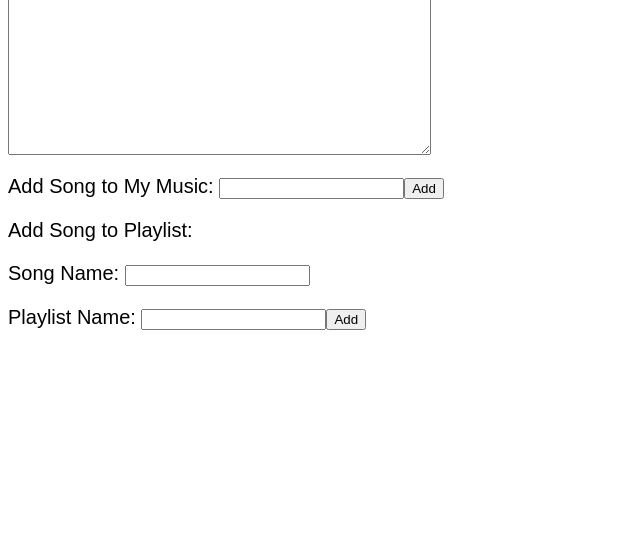
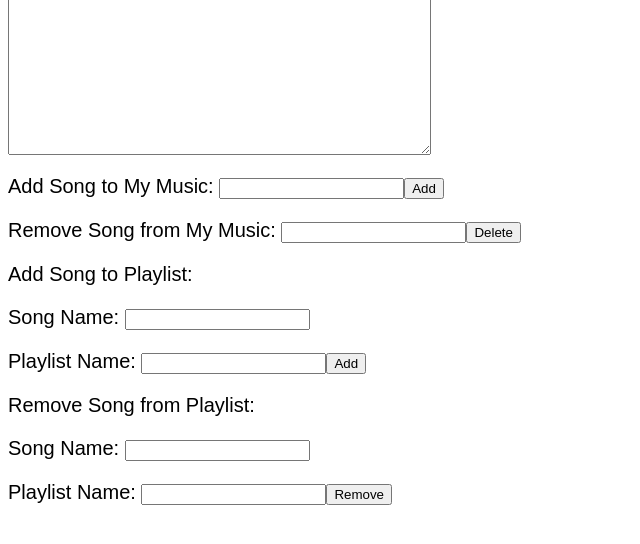
Before and after one commit to ryanbrand/music_database, a Flask app: template webserver/templates/album_results.html in a window 1280 px wide. Shown: the part 210-754 px from the top of the page, without its empty margins (0-640 px from the left). Run offline with Flask 2, Linux system fonts and the light colour scheme; the template is opened without the code that fills it, so the values that code supplies are empty; parts of the project's set-up code (start-up, migrations or seed data) failed here and were passed over.

Commit message:
Delete albums and songs from my music and playlists

```diff
--- a/webserver/server.py
+++ b/webserver/server.py
@@ -349,6 +349,19 @@ def add_album():
   except Exception as e:
     return render_template('album_fail.html')
 
+@app.route('/delete_album', methods=['POST'])
+def delete_album():
+  """
+  Remove album current user's saved music
+  """
+  album_title = request.form['album_title']
+  try:
+    g.conn.execute('DELETE FROM album_saved_by WHERE userid=%s AND album_title=%s AND artistid=%s;', current_app.user_id, album_title, current_app.artist_id)
+    return redirect('/homepage')
+  except Exception as e:
+    return render_template('album_fail.html')
+
+
 @app.route('/genre_add_album', methods=['POST'])
 def genre_add_album():
   """
@@ -381,6 +394,19 @@ def add_song():
   except Exception as e:
     return render_template('song_fail.html')
 
+@app.route('/delete_song', methods=['POST'])
+def delete_song():
+  """
+  Delete song from current user's saved music
+  """
+  song_title = request.form['song_title']
+  try:
+    g.conn.execute('DELETE FROM song_saved_by WHERE userid=%s AND song_title=%s AND album_title= %s AND artistid=%s;', current_app.user_id, song_title, current_app.album_title, current_app.artist_id)
+    return redirect('/homepage')
+  except Exception as e:
+    return render_template('song_fail.html')
+
+
 @app.route('/genre_add_song', methods=['POST'])
 def genre_add_song():
   """
@@ -412,6 +438,19 @@ def add_song_to_playlist():
   playlist_name = request.form['playlist_name']
   try:
     result = g.conn.execute('INSERT INTO in_playlist VALUES (%s, %s, %s, %s, %s)', song_title, current_app.album_title, current_app.artist_id, playlist_name, current_app.user_id)
+    return redirect('/homepage')
+  except Exception as e:
+     return render_template('playlist_fail.html')
+
+@app.route('/remove_song_from_playlist', methods=['POST'])
+def remove_song_from_playlist():
+  """
+  Remove song from specified playlist
+  """
+  song_title = request.form['song_title']
+  playlist_name = request.form['playlist_name']
+  try:
+    result = g.conn.execute('DELETE FROM in_playlist WHERE song_title=%s AND album_title= %s AND artistid=%s AND playlist_name=%s AND userid=%s;', song_title, current_app.album_title, current_app.artist_id, playlist_name, current_app.user_id)
     return redirect('/homepage')
   except Exception as e:
      return render_template('playlist_fail.html')
--- a/webserver/templates/album_results.html
+++ b/webserver/templates/album_results.html
@@ -23,6 +23,11 @@
 type="submit" value="Add"></p>
 </form>
 
+<form method="POST" action="/delete_song">
+<p>Remove Song from My Music: <input type="text" name="song_title"><input \
+type="submit" value="Delete"></p>
+</form>
+
 <form method="POST" action="/add_song_to_playlist">
 <p>Add Song to Playlist: </p>
 <p>Song Name: <input type="text" name="song_title">
@@ -30,6 +35,12 @@ type="submit" value="Add"></p>
 type="submit" value="Add"></p>
 </form>
 
+<form method="POST" action="/remove_song_from_playlist">
+<p>Remove Song from Playlist: </p>
+<p>Song Name: <input type="text" name="song_title">
+<p>Playlist Name: <input type="text" name="playlist_name"><input \
+type="submit" value="Remove"></p>
+</form>
 
 </body>
 
--- a/webserver/templates/artist_results.html
+++ b/webserver/templates/artist_results.html
@@ -28,6 +28,11 @@ type="submit" value="Get Songs from this Album"></p>
 type="submit" value="Add"></p>
 </form>
 
+<form method="POST" action="delete_album">
+<p>Remove Album from My Music: <input type="text" name="album_title"><input \
+type="submit" value="Delete"></p>
+</form>
+
 <p>Albums featuring {{artist_name}}</p>
 <textarea readonly name="albums"
    rows="10" cols="50">{{albums_featured}}</textarea>
```
